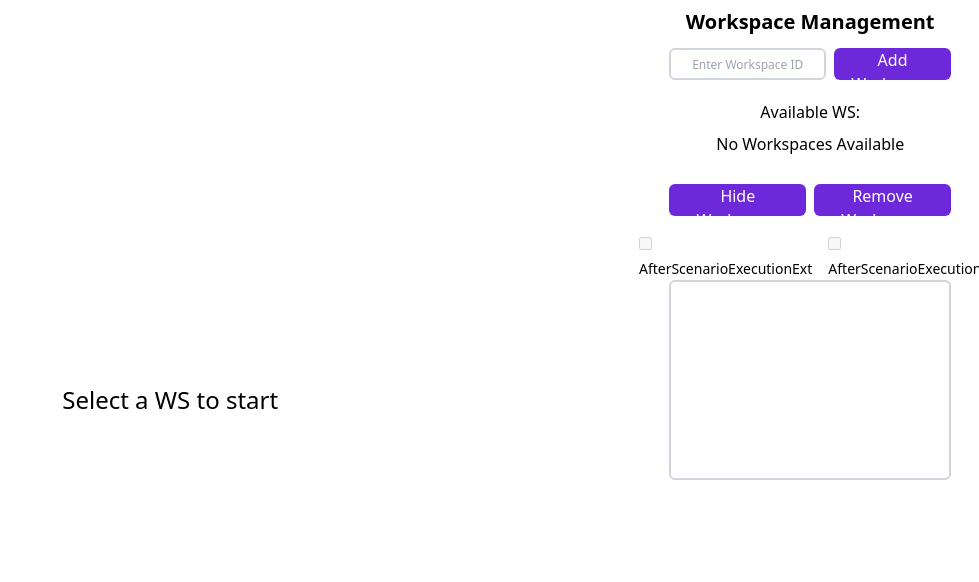
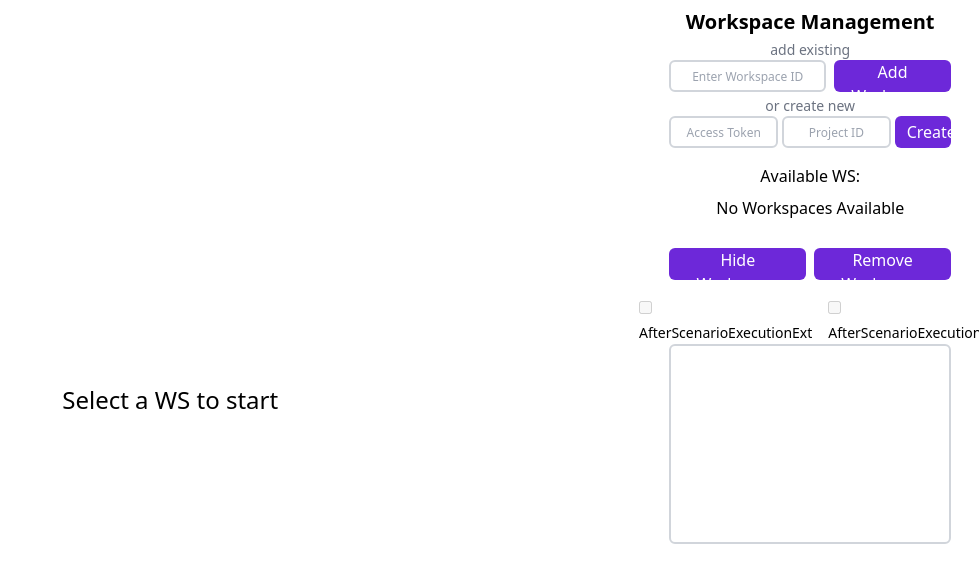
Before and after one commit to sphere-engine/sphere-engine-containers-nextjs, a Next.js app: page / in a window 1280 px wide. Shown: the top 582 px of the page, without its empty margins (301-1280 px from the left). Built offline with nearby package versions, Linux system fonts and the light colour scheme.

Commit message:
added ability to create a workspace from id and accessToken, changed README

```diff
--- a/app/components/ManagementPanels/ActionPanel.tsx
+++ b/app/components/ManagementPanels/ActionPanel.tsx
@@ -1,6 +1,7 @@
 import React, {useRef, useContext} from 'react';
 import {WorkspacesDispatchContext} from "@/app/components/Reducers/WorkspacesReducer";
 import {WorkspacesContext} from "@/app/components/Reducers/WorkspacesReducer";
+import {CreateWsPanel} from "@/app/components/ManagementPanels/CreateWsPanel";
 
 interface PanelProps {
     visible: boolean;
@@ -33,10 +34,11 @@ const ActionPanel: React.FC<PanelProps> = ({visible, handleWorkspaceVisibility})
     return (
         <div className="mt-2">
             <p className="text-xl text-center font-bold">Workspace Management</p>
-            <div className="mt-3 w-[100%]">
+            <div className="mt-1 w-[100%]">
+                <p className="text-center text-sm text-gray-500 font-light">add existing</p>
                 <div className="flex column w-[100%]">
                     <input
-                        className="w-full h-8 rounded-md text-xs text-center font-medium mb-2 p-1 border-2 border-gray-300 mr-2"
+                        className="w-full h-8 rounded-md text-xs text-center font-medium mb-1 p-1 border-2 border-gray-300 mr-2"
                         type="text"
                         placeholder="Enter Workspace ID"
                         onChange={(e) => {
@@ -47,14 +49,19 @@ const ActionPanel: React.FC<PanelProps> = ({visible, handleWorkspaceVisibility})
                         onClick={() => {
                             createWorkspace(inputRef.current);
                         }}
-                        className="w-[70%] bg-violet-700 text-white px-3 h-8 rounded-md text-md font-medium mb-2 hover:bg-violet-900">
+                        className="w-[70%] bg-violet-700 text-white px-3 h-8 rounded-md text-md font-medium mb-1 hover:bg-violet-900">
                         Add Workspace ID
                     </button>
                 </div>
                 <div className="w-full">
+                <p className="text-center text-sm text-gray-500  font-light">or create new</p>
+                <CreateWsPanel/>
+                </div>
+                <div className="w-full">
                     <p className="text-md text-center mt-3 mb-2">Available WS:</p>
                     <div className="flex row flex-wrap mb-5 justify-between">
-                        {workspaces?.available.length === 0 && <p className="text-center w-full">No Workspaces Available</p>}
+                        {workspaces?.available.length === 0 &&
+                            <p className="text-center w-full">No Workspaces Available</p>}
                         {workspaces?.available.map((workspace) => (
                             <button key={workspace.id} onClick={() => selectWorkspace(workspace.id)}
                                     style={{
@@ -73,7 +80,8 @@ const ActionPanel: React.FC<PanelProps> = ({visible, handleWorkspaceVisibility})
             text-md font-medium mb-2 hover:bg-violet-900">{visible ? "Hide" : "Show "} Workspace
                         </button>
                         <button onClick={() => {
-                            workspaces?.selectedWorkspace && removeWorkspace(workspaces?.selectedWorkspace)}} className="w-[98%] bg-violet-700 text-white px-3 h-8 mt-2 rounded-md
+                            workspaces?.selectedWorkspace && removeWorkspace(workspaces?.selectedWorkspace)
+                        }} className="w-[98%] bg-violet-700 text-white px-3 h-8 mt-2 rounded-md
             text-md font-medium mb-2 hover:bg-violet-900 ml-2">Remove Workspace
                         </button>
                     </div>
--- /dev/null
+++ b/app/components/ManagementPanels/CreateWsPanel.tsx
@@ -0,0 +1,66 @@
+'use client'
+import {useContext, useRef} from "react";
+import {WorkspacesDispatchContext} from "@/app/components/Reducers/WorkspacesReducer";
+
+
+export const CreateWsPanel = () => {
+    const dispatch = useContext(WorkspacesDispatchContext);
+    const accessToken = useRef<string>("");
+    const projectId = useRef<string>("");
+
+    const addWorkspace = (workspaceId: string) => {
+        if (dispatch) {
+            dispatch({type: "CREATE_WORKSPACE", payload: workspaceId});
+        }
+    }
+
+    const createWorkspace = async (accessToken: string, projectId: string) => {
+        const formData = new FormData();
+        formData.append("project_id", projectId);
+
+        const requestOptions = {
+            method: "POST",
+            body: formData,
+            redirect: "follow"
+        };
+
+        try {
+            // @ts-ignore
+            const response = await fetch(`https://fe530c0e.containers.sphere-engine.com/api/v1/workspaces?access_token=${accessToken}`, requestOptions);
+            if (response.ok) {
+                response.json().then((data) => {
+                    data.workspace.id && addWorkspace(data.workspace.id);
+                })
+            }
+        } catch (error) {
+            console.error(error);
+        }
+    }
+
+    return (
+        <div className="flex flex-col items-center justify-center w-full">
+            <div className="flex flex-row justify-between w-full">
+                <input
+                    className="w-[40%] h-8 rounded-md text-xs text-center font-medium mb-1 mr-1 p-1.5 border-2 border-gray-300"
+                    type="text"
+                    placeholder={"Access Token"}
+                    onChange={(e) => accessToken.current = e.target.value}
+                />
+                <input
+                    className="w-[40%] h-8 rounded-md text-xs text-center font-medium mb-1 mr-1 p-1.5 border-2 border-gray-300"
+                    type="text"
+                    placeholder={"Project ID"}
+                    onChange={(e) => projectId.current = e.target.value}
+                />
+                <button
+                    className="w-[20%] bg-violet-700 text-white px-3 h-8 rounded-md text-md font-medium mb-1 hover:bg-violet-900"
+                    onClick={() => {
+                        createWorkspace(accessToken.current, projectId.current)
+                    }}
+                >Create
+                </button>
+            </div>
+
+        </div>
+    )
+}
--- a/app/components/ManagementPanels/Panel.tsx
+++ b/app/components/ManagementPanels/Panel.tsx
@@ -1,6 +1,7 @@
 import React from 'react';
 import ActionPanel from "@/app/components/ManagementPanels/ActionPanel";
 import EventPanel from "@/app/components/ManagementPanels/EventPanel";
+import {CreateWsPanel} from "@/app/components/ManagementPanels/CreateWsPanel";
 
 interface PanelProps {
     visible: boolean;
```
Also changed, not shown: 1 other file (tests, documents, lock files or other folders).
